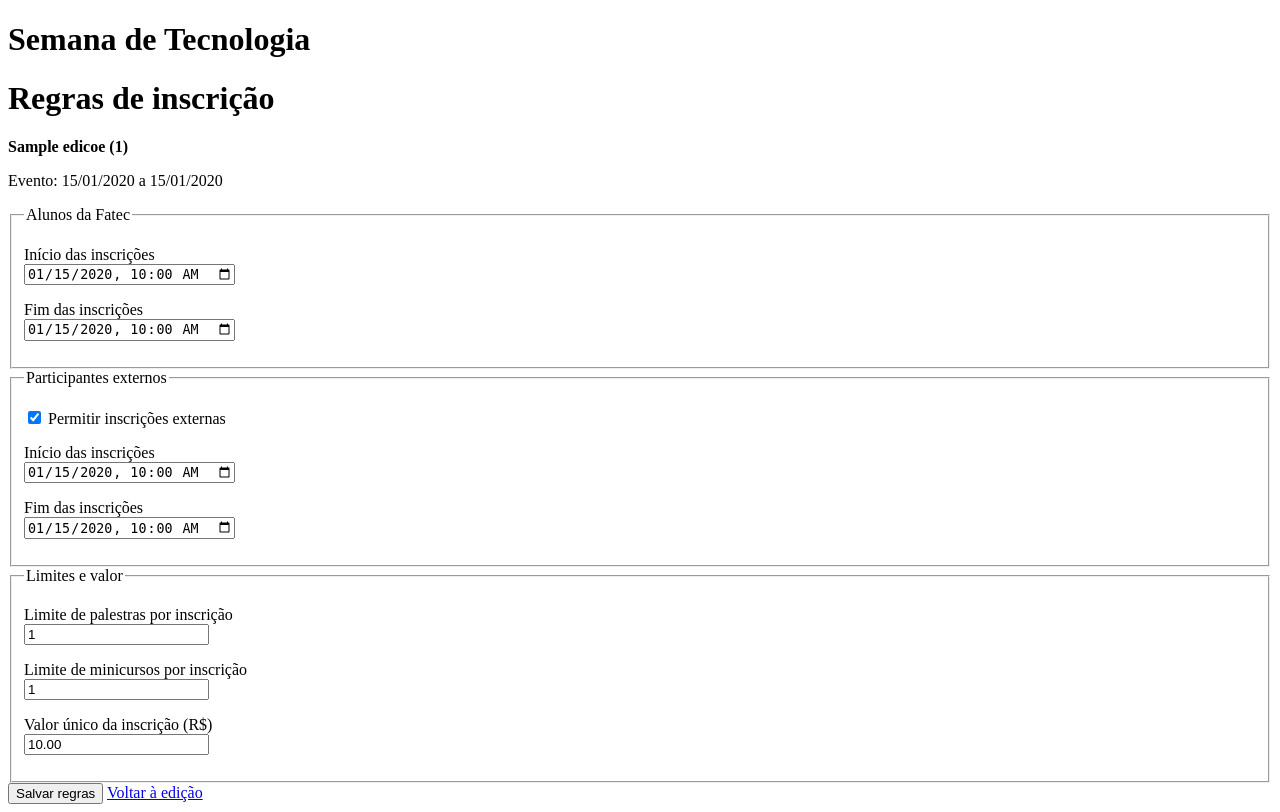
After one commit to noctisumbrae/Projeto-Laravel-Setec, a Laravel app: page /edicoes/1/regras-inscricao in a window 1280 px wide. The commit adds this page. Run offline with Laravel 12, Linux system fonts and the light colour scheme; tables that the repository leaves empty hold one stand-in row (values such as "Sample post").

Commit message:
feat: configurar regras de inscricao

```diff
--- a/app/Http/Controllers/EdicaoController.php
+++ b/app/Http/Controllers/EdicaoController.php
@@ -97,6 +97,32 @@ class EdicaoController extends Controller
         return redirect()->route('edicoes.show', $edicao)->with($resultado[0], $resultado[1]);
     }
 
+    public function regrasInscricao(Edicao $edicao): View
+    {
+        return view('edicoes.regras-inscricao', compact('edicao'));
+    }
+
+    public function atualizarRegrasInscricao(Request $request, Edicao $edicao): RedirectResponse
+    {
+        $dados = $request->validate([
+            'inscricao_interna_inicio' => ['nullable', 'date'],
+            'inscricao_interna_fim' => ['nullable', 'date', 'after_or_equal:inscricao_interna_inicio'],
+            'inscricao_externa_inicio' => ['nullable', 'date'],
+            'inscricao_externa_fim' => ['nullable', 'date', 'after_or_equal:inscricao_externa_inicio'],
+            'permite_inscricao_externa' => ['sometimes', 'boolean'],
+            'limite_palestras' => ['required', 'integer', 'min:0'],
+            'limite_minicursos' => ['required', 'integer', 'min:0'],
+            'valor_inscricao' => ['required', 'numeric', 'min:0', 'max:999999.99'],
+        ]);
+
+        $dados['permite_inscricao_externa'] = $request->boolean('permite_inscricao_externa');
+        $edicao->update($dados);
+
+        return redirect()
+            ->route('edicoes.show', $edicao)
+            ->with('success', 'Regras de inscrição salvas.');
+    }
+
     public function encerrar(Edicao $edicao): RedirectResponse
     {
         if (! $edicao->estaAtiva()) {
--- a/app/Models/Edicao.php
+++ b/app/Models/Edicao.php
@@ -22,12 +22,26 @@ class Edicao extends Model
         'data_fim',
         'descricao',
         'status',
+        'inscricao_interna_inicio',
+        'inscricao_interna_fim',
+        'inscricao_externa_inicio',
+        'inscricao_externa_fim',
+        'permite_inscricao_externa',
+        'limite_palestras',
+        'limite_minicursos',
+        'valor_inscricao',
     ];
 
     protected $casts = [
         'data_inicio' => 'date',
         'data_fim' => 'date',
         'ano' => 'integer',
+        'inscricao_interna_inicio' => 'datetime',
+        'inscricao_interna_fim' => 'datetime',
+        'inscricao_externa_inicio' => 'datetime',
+        'inscricao_externa_fim' => 'datetime',
+        'permite_inscricao_externa' => 'boolean',
+        'valor_inscricao' => 'decimal:2',
     ];
 
     public function scopeAtiva(Builder $query): Builder
--- a/resources/views/edicoes/index.blade.php
+++ b/resources/views/edicoes/index.blade.php
@@ -36,6 +36,7 @@
                     <td>{{ ucfirst($edicao->status) }}</td>
                     <td>
                         <a href="{{ route('edicoes.show', $edicao) }}">Consultar</a>
+                        | <a href="{{ route('edicoes.regras-inscricao', $edicao) }}">Regras de inscrição</a>
                         @unless ($edicao->estaEncerrada())
                             | <a href="{{ route('edicoes.edit', $edicao) }}">Editar</a>
                         @endunless
--- /dev/null
+++ b/resources/views/edicoes/regras-inscricao.blade.php
@@ -0,0 +1,44 @@
+@extends('layouts.app')
+
+@section('content')
+    <h1>Regras de inscrição</h1>
+    <p><strong>{{ $edicao->nome }} ({{ $edicao->ano }})</strong></p>
+    <p>Evento: {{ $edicao->data_inicio->format('d/m/Y') }} a {{ $edicao->data_fim->format('d/m/Y') }}</p>
+
+    @if ($errors->any())
+        <div role="alert">
+            <p>Revise os campos informados:</p>
+            <ul>@foreach ($errors->all() as $erro)<li>{{ $erro }}</li>@endforeach</ul>
+        </div>
+    @endif
+
+    @include('edicoes._mensagens')
+
+    <form method="POST" action="{{ route('edicoes.regras-inscricao.atualizar', $edicao) }}">
+        @csrf
+        @method('PUT')
+
+        <fieldset>
+            <legend>Alunos da Fatec</legend>
+            <p><label>Início das inscrições<br><input type="datetime-local" name="inscricao_interna_inicio" value="{{ old('inscricao_interna_inicio', $edicao->inscricao_interna_inicio?->format('Y-m-d\\TH:i')) }}"></label></p>
+            <p><label>Fim das inscrições<br><input type="datetime-local" name="inscricao_interna_fim" value="{{ old('inscricao_interna_fim', $edicao->inscricao_interna_fim?->format('Y-m-d\\TH:i')) }}"></label></p>
+        </fieldset>
+
+        <fieldset>
+            <legend>Participantes externos</legend>
+            <p><label><input type="checkbox" name="permite_inscricao_externa" value="1" @checked(old('permite_inscricao_externa', $edicao->permite_inscricao_externa))> Permitir inscrições externas</label></p>
+            <p><label>Início das inscrições<br><input type="datetime-local" name="inscricao_externa_inicio" value="{{ old('inscricao_externa_inicio', $edicao->inscricao_externa_inicio?->format('Y-m-d\\TH:i')) }}"></label></p>
+            <p><label>Fim das inscrições<br><input type="datetime-local" name="inscricao_externa_fim" value="{{ old('inscricao_externa_fim', $edicao->inscricao_externa_fim?->format('Y-m-d\\TH:i')) }}"></label></p>
+        </fieldset>
+
+        <fieldset>
+            <legend>Limites e valor</legend>
+            <p><label>Limite de palestras por inscrição<br><input type="number" min="0" required name="limite_palestras" value="{{ old('limite_palestras', $edicao->limite_palestras ?? 0) }}"></label></p>
+            <p><label>Limite de minicursos por inscrição<br><input type="number" min="0" required name="limite_minicursos" value="{{ old('limite_minicursos', $edicao->limite_minicursos ?? 0) }}"></label></p>
+            <p><label>Valor único da inscrição (R$)<br><input type="number" min="0" step="0.01" required name="valor_inscricao" value="{{ old('valor_inscricao', $edicao->valor_inscricao ?? '0.00') }}"></label></p>
+        </fieldset>
+
+        <button type="submit">Salvar regras</button>
+        <a href="{{ route('edicoes.show', $edicao) }}">Voltar à edição</a>
+    </form>
+@endsection
--- a/resources/views/edicoes/show.blade.php
+++ b/resources/views/edicoes/show.blade.php
@@ -8,6 +8,7 @@
     <p><strong>Status:</strong> {{ ucfirst($edicao->status) }}</p>
     <p><strong>Período:</strong> {{ $edicao->data_inicio->format('d/m/Y') }} a {{ $edicao->data_fim->format('d/m/Y') }}</p>
     <p><strong>Descrição:</strong><br>{{ $edicao->descricao ?: 'Sem descrição.' }}</p>
+    <p><a href="{{ route('edicoes.regras-inscricao', $edicao) }}">Configurar regras de inscrição</a></p>
 
     <div style="display:flex;gap:8px;align-items:center;">
         @unless ($edicao->estaEncerrada())
--- a/routes/web.php
+++ b/routes/web.php
@@ -1,13 +1,12 @@
 <?php
 
 use App\Http\Controllers\EdicaoController;
+use App\Http\Controllers\SpeakerController;
 use Illuminate\Support\Facades\Route;
-use App\Http\Controllers\SpeakerController;
 
 Route::get('/', function () {
     return view('home');
 })->name('home');
-
 
 Route::resource('edicoes', EdicaoController::class)
     ->parameters(['edicoes' => 'edicao'])
@@ -15,3 +14,8 @@ Route::resource('edicoes', EdicaoController::class)
 
 Route::patch('edicoes/{edicao}/ativar', [EdicaoController::class, 'ativar'])->name('edicoes.ativar');
 Route::patch('edicoes/{edicao}/encerrar', [EdicaoController::class, 'encerrar'])->name('edicoes.encerrar');
+
+Route::get('edicoes/{edicao}/regras-inscricao', [EdicaoController::class, 'regrasInscricao'])
+    ->name('edicoes.regras-inscricao');
+Route::put('edicoes/{edicao}/regras-inscricao', [EdicaoController::class, 'atualizarRegrasInscricao'])
+    ->name('edicoes.regras-inscricao.atualizar');
```
Also changed, not shown: database/migrations/2026_11_21_000001_add_regras_inscricao_to_edicoes_table.php (added), 2 other files.
